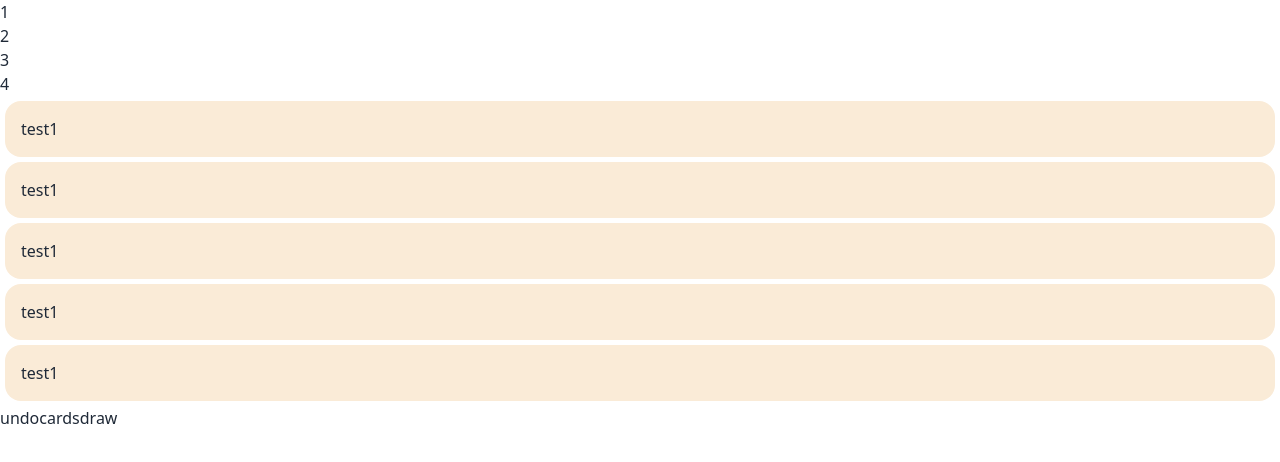
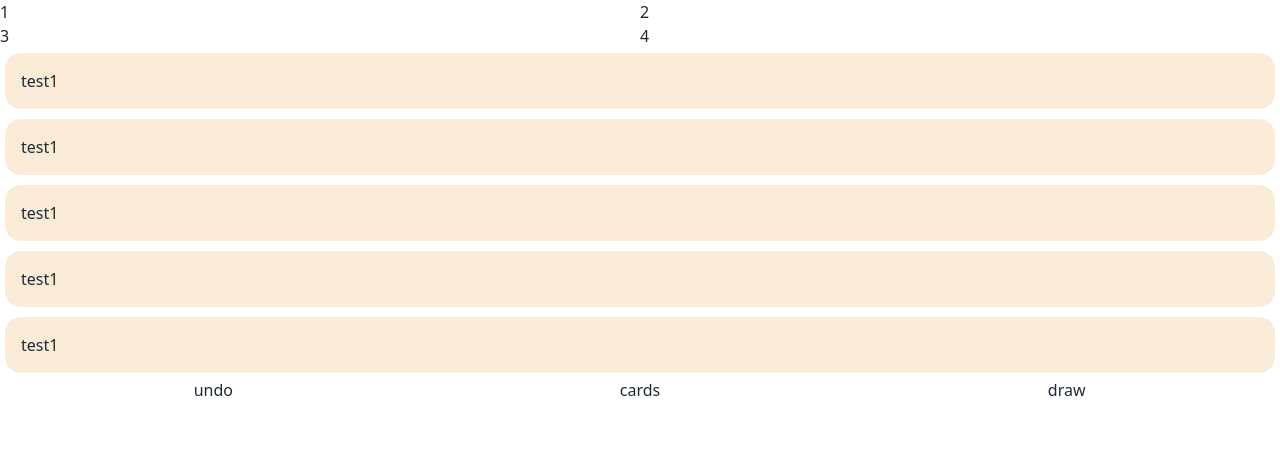
Before and after one commit to Smowling/Order98, a Nuxt app: page /gridtest in a window 1280 px wide. Shown: the top 462 px of the page. Built offline with nearby package versions, Linux system fonts and the light colour scheme.

Commit message:
grid playground

```diff
--- a/pages/gridtest.vue
+++ b/pages/gridtest.vue
@@ -1,6 +1,6 @@
 <template>
-    <div class="flex-col">
-        <div class="grid-rows-2">
+    <div class="flex flex-col">
+        <div class="grid grid-cols-2">
             <div>1</div>
             <div>2</div>
             <div>3</div>
@@ -11,7 +11,7 @@
         <div class="con card">test1</div>
         <div class="con card">test1</div>
         <div class="con card">test1</div>
-        <div class="grid-cols-3">
+        <div class="grid grid-cols-3">
             <button class="undo">undo</button>
             <button class="amount">cards</button>
             <button class="draw">draw</button>
```
